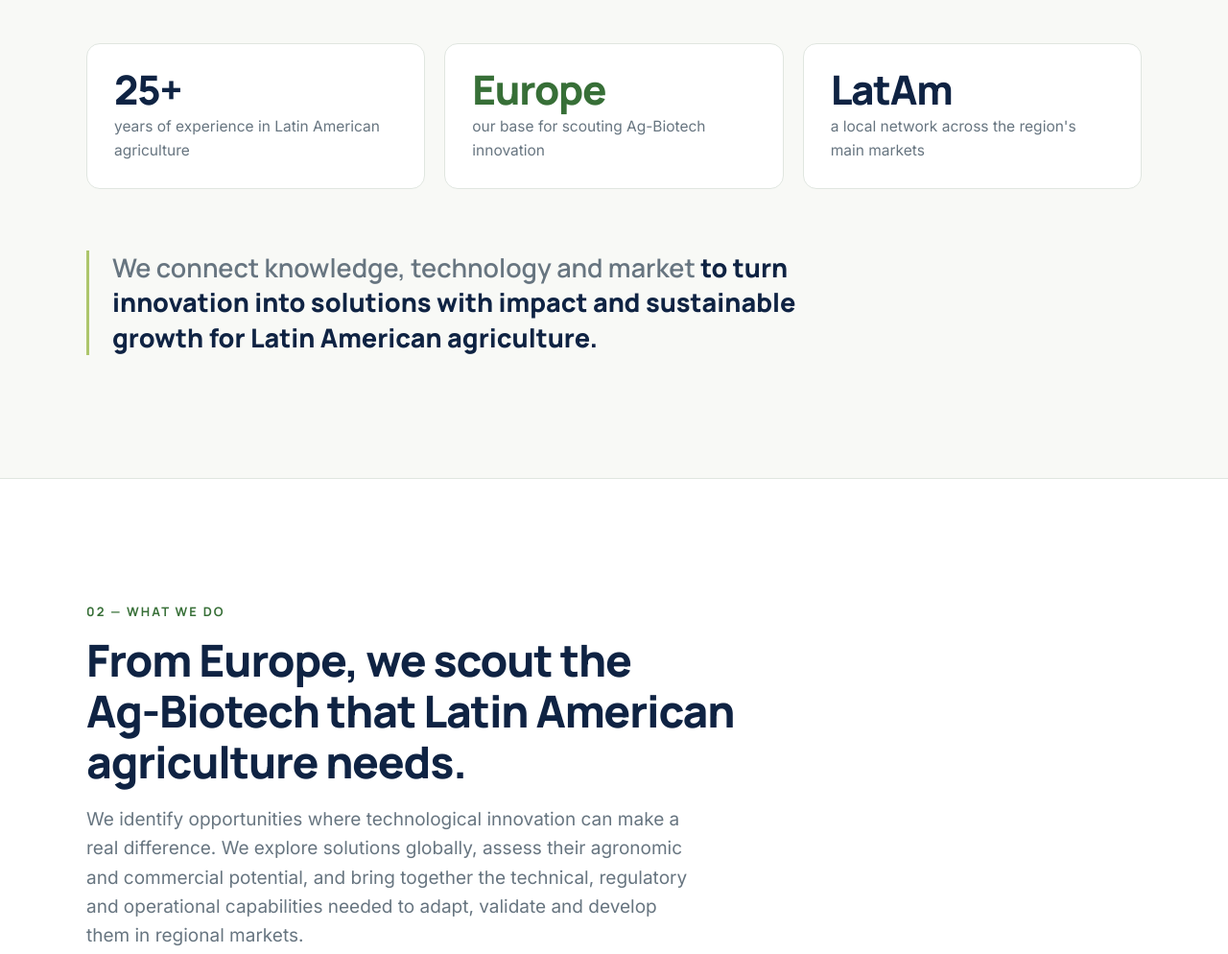
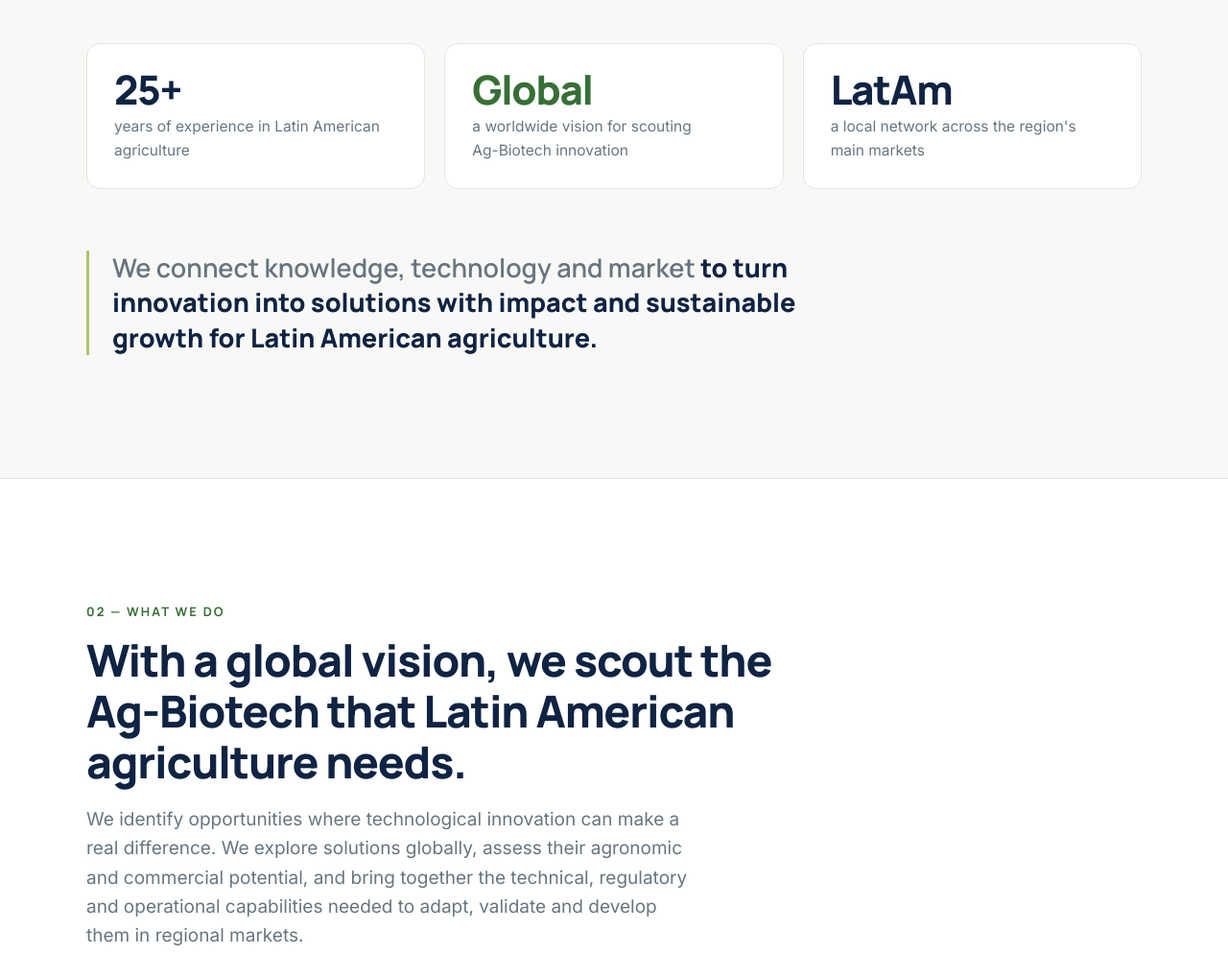
Before and after one commit to teoofinelli/sbi-web, a plain HTML site: page index.html in a window 1280 px wide. Shown: the part 1340-2334 px from the top of the page at 96% size. Drawn offline with Linux system fonts and the light colour scheme.

Commit message:
Reemplazar "desde Europa" por "con una visión global"
Co-Authored-By: Claude Opus 5.5 <noreply@anthropic.com>

```diff
--- a/i18n.js
+++ b/i18n.js
@@ -15,7 +15,7 @@
     "hero.eyebrow": "<span class=\"nowrap\">Ag-Biotech</span> · Del mundo a <span class=\"nowrap\">Latinoamérica</span>",
     "hero.tagline": "<span class=\"nowrap\">Tecnología global.</span> <span class=\"nowrap accent\">Inteligencia local.</span> <span class=\"nowrap\">Crecimiento regional.</span>",
     "hero.slide1": "Conectamos la innovación agrícola global con oportunidades reales de mercado.",
-    "hero.slide2": "Desde Europa, buscamos en todo el mundo soluciones <span class=\"nowrap\">Ag-Biotech</span> que cierren las brechas que las opciones actuales dejan abiertas.",
+    "hero.slide2": "Con una visión global, buscamos soluciones <span class=\"nowrap\">Ag-Biotech</span> que cierren las brechas que las opciones actuales dejan abiertas.",
     "hero.slide3": "Transformamos la innovación en negocios viables y crecimiento sostenible en toda Latinoamérica.",
     "hero.tab1": "<span class=\"tab-num\">01</span> Inteligencia de mercado<span class=\"tab-progress\"></span>",
     "hero.tab2": "<span class=\"tab-num\">02</span> Scouting tecnológico<span class=\"tab-progress\"></span>",
@@ -28,17 +28,17 @@
     "who.p2": "Combinamos conocimiento agronómico, visión estratégica y experiencia comercial para conectar la innovación global con las necesidades reales de la agricultura latinoamericana.",
     "who.p3": "Contamos con presencia en Europa y una sólida red de conocimiento, relaciones y capacidades locales en los principales mercados de Latinoamérica. Esta estructura nos permite integrar una perspectiva global con un profundo entendimiento de cada mercado y de sus particularidades productivas, comerciales y regulatorias.",
     "who.fact1": "años de experiencia en la agricultura latinoamericana",
-    "who.fact2v": "Europa",
-    "who.fact2": "nuestra base para el scouting de innovación <span class=\"nowrap\">Ag-Biotech</span>",
+    "who.fact2v": "Global",
+    "who.fact2": "una visión mundial para el scouting de innovación <span class=\"nowrap\">Ag-Biotech</span>",
     "who.fact3": "una red local en los principales mercados de la región",
     "who.statement": "Conectamos conocimiento, tecnología y mercado <strong>para transformar oportunidades de innovación en soluciones con impacto y crecimiento sostenible para la agricultura latinoamericana.</strong>",
     "what.kicker": "02 — Qué hacemos",
-    "what.title": "Desde Europa, buscamos el <span class=\"nowrap\">Ag-Biotech</span> que necesita la agricultura latinoamericana.",
+    "what.title": "Con una visión global, buscamos el <span class=\"nowrap\">Ag-Biotech</span> que necesita la agricultura latinoamericana.",
     "what.lede": "Identificamos oportunidades donde la innovación tecnológica pueda generar un diferencial real. Exploramos soluciones a escala global, evaluamos su potencial agronómico y comercial, y articulamos las capacidades técnicas, regulatorias y operativas necesarias para facilitar su adaptación, validación y desarrollo en los mercados regionales.",
     "what.a.title": "Partimos del problema",
     "what.a.text": "Identificamos necesidades reales, las limitaciones de las soluciones actuales y las oportunidades que se abren para productores y cadenas agroalimentarias.",
     "what.b.title": "Encontramos la tecnología",
-    "what.b.text": "Desde nuestra base en Europa, buscamos en todo el mundo tecnologías <span class=\"nowrap\">Ag-Biotech</span>, innovaciones y socios que respondan a esas necesidades.",
+    "what.b.text": "Con una visión global, buscamos en todo el mundo tecnologías <span class=\"nowrap\">Ag-Biotech</span>, innovaciones y socios que respondan a esas necesidades.",
     "what.c.title": "La llevamos al mercado",
     "what.c.text": "Evaluamos encaje local, evidencia, escalabilidad, regulación y tiempo de llegada al mercado, y ayudamos a construir el camino hacia la entrada comercial.",
     "what.statement": "No somos distribuidores ni un catálogo. <strong>Primero identificamos dónde está la brecha y después la tecnología que necesita.</strong>",
@@ -48,7 +48,7 @@
     "approach.s1.title": "Necesidades reales",
     "approach.s1.text": "Comprender los problemas y las demandas de la agricultura, cultivo por cultivo y mercado por mercado.",
     "approach.s2.text": "Identificar brechas y oportunidades donde las soluciones actuales no responden lo suficiente.",
-    "approach.s3.text": "Desde Europa, buscar en todo el mundo tecnologías <span class=\"nowrap\">Ag-Biotech</span> capaces de resolver esos problemas.",
+    "approach.s3.text": "Con una visión global, buscar en todo el mundo tecnologías <span class=\"nowrap\">Ag-Biotech</span> capaces de resolver esos problemas.",
     "approach.s4.title": "Validación",
     "approach.s4.text": "Evaluar su diferencial, aplicabilidad, escalabilidad y potencial de adaptación local.",
     "approach.s5.text": "Ayudar a transformar la oportunidad en una solución comercial viable.",
@@ -89,7 +89,7 @@
     "footer.values": "Inteligencia de mercado · Scouting tecnológico · Desarrollo de mercado",
     "footer.rights": "Todos los derechos reservados.",
     "meta.title": "SBI — Tecnología global. Inteligencia local. Crecimiento regional.",
-    "meta.description": "SBI busca innovación Ag-Biotech desde Europa y la conecta con oportunidades reales de mercado en la agricultura latinoamericana: inteligencia de mercado, scouting tecnológico y desarrollo de mercado."
+    "meta.description": "Con una visión global, SBI busca innovación Ag-Biotech y la conecta con oportunidades reales de mercado en la agricultura latinoamericana: inteligencia de mercado, scouting tecnológico y desarrollo de mercado."
   };
   /* ES:end */
 
--- a/index.html
+++ b/index.html
@@ -4,7 +4,7 @@
   <meta charset="utf-8">
   <meta name="viewport" content="width=device-width, initial-scale=1">
   <title>SBI — Global Technology. Local Intelligence. Regional Growth.</title>
-  <meta name="description" content="SBI scouts Ag-Biotech innovation from Europe and connects it with real market opportunities in Latin American agriculture: market intelligence, technology scouting and market development.">
+  <meta name="description" content="With a global vision, SBI scouts Ag-Biotech innovation and connects it with real market opportunities in Latin American agriculture: market intelligence, technology scouting and market development.">
   <meta name="theme-color" content="#0F2343">
 
   <!-- Open Graph (link previews on LinkedIn, WhatsApp, etc.) -->
@@ -67,7 +67,7 @@
                 <p class="slide-lead" data-i18n="hero.slide1">Connecting global agricultural innovation with real market opportunities.</p>
               </div>
               <div class="slide" data-index="1" role="group" aria-roledescription="slide" aria-label="2 of 3">
-                <p class="slide-lead" data-i18n="hero.slide2">From Europe, we scout <span class="nowrap">Ag-Biotech</span> solutions worldwide that close the gaps current options leave open.</p>
+                <p class="slide-lead" data-i18n="hero.slide2">With a global vision, we scout <span class="nowrap">Ag-Biotech</span> solutions that close the gaps current options leave open.</p>
               </div>
               <div class="slide" data-index="2" role="group" aria-roledescription="slide" aria-label="3 of 3">
                 <p class="slide-lead" data-i18n="hero.slide3">We turn innovation into viable business and sustainable growth across Latin America.</p>
@@ -133,8 +133,8 @@
             <span class="fact-label" data-i18n="who.fact1">years of experience in Latin American agriculture</span>
           </li>
           <li>
-            <span class="fact-value" data-i18n="who.fact2v">Europe</span>
-            <span class="fact-label" data-i18n="who.fact2">our base for scouting <span class="nowrap">Ag-Biotech</span> innovation</span>
+            <span class="fact-value" data-i18n="who.fact2v">Global</span>
+            <span class="fact-label" data-i18n="who.fact2">a worldwide vision for scouting <span class="nowrap">Ag-Biotech</span> innovation</span>
           </li>
           <li>
             <span class="fact-value">LatAm</span>
@@ -153,7 +153,7 @@
       <div class="container">
         <div class="section-head">
           <p class="kicker" data-i18n="what.kicker">02 — What we do</p>
-          <h2 data-i18n="what.title">From Europe, we scout the <span class="nowrap">Ag-Biotech</span> that Latin American agriculture needs.</h2>
+          <h2 data-i18n="what.title">With a global vision, we scout the <span class="nowrap">Ag-Biotech</span> that Latin American agriculture needs.</h2>
           <p class="lede" data-i18n="what.lede">We identify opportunities where technological innovation can make a real difference. We explore solutions globally, assess their agronomic and commercial potential, and bring together the technical, regulatory and operational capabilities needed to adapt, validate and develop them in regional markets.</p>
         </div>
 
@@ -166,7 +166,7 @@
           <article class="pillar">
             <span class="pillar-num">B</span>
             <h3 data-i18n="what.b.title">We find the technology</h3>
-            <p data-i18n="what.b.text">From our base in Europe, we search worldwide for <span class="nowrap">Ag-Biotech</span> technologies, innovations and partners that respond to those needs.</p>
+            <p data-i18n="what.b.text">With a global vision, we search worldwide for <span class="nowrap">Ag-Biotech</span> technologies, innovations and partners that respond to those needs.</p>
           </article>
           <article class="pillar">
             <span class="pillar-num">C</span>
@@ -204,7 +204,7 @@
           <li class="step">
             <span class="step-num">03</span>
             <h3>Technology Scouting</h3>
-            <p data-i18n="approach.s3.text">From Europe, search worldwide for <span class="nowrap">Ag-Biotech</span> technologies capable of solving those problems.</p>
+            <p data-i18n="approach.s3.text">With a global vision, search worldwide for <span class="nowrap">Ag-Biotech</span> technologies capable of solving those problems.</p>
           </li>
           <li class="step">
             <span class="step-num">04</span>
@@ -336,7 +336,7 @@
     </div>
   </footer>
 
-  <script src="i18n.js?v=9"></script>
+  <script src="i18n.js?v=10"></script>
   <script src="main.js?v=7" defer></script>
 </body>
 </html>
```
